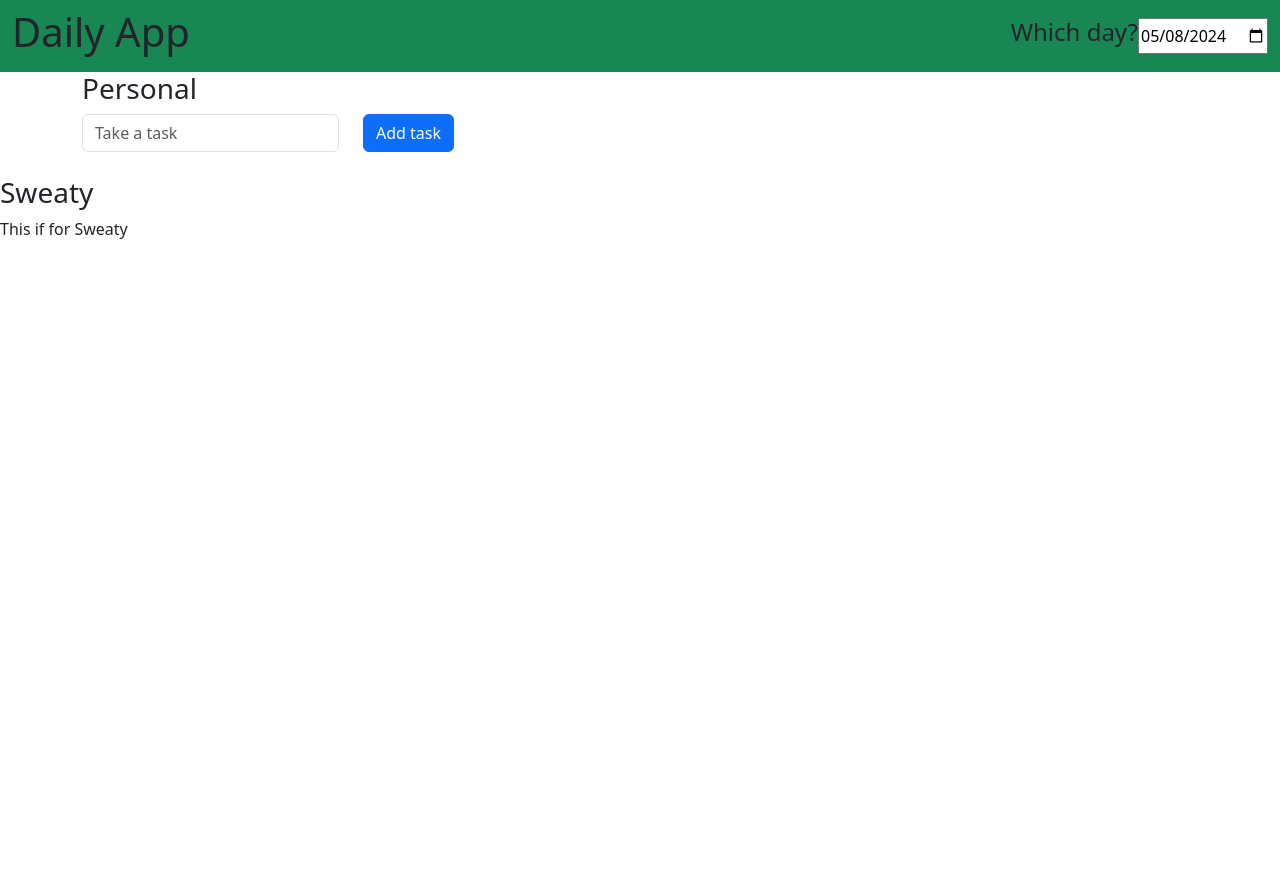
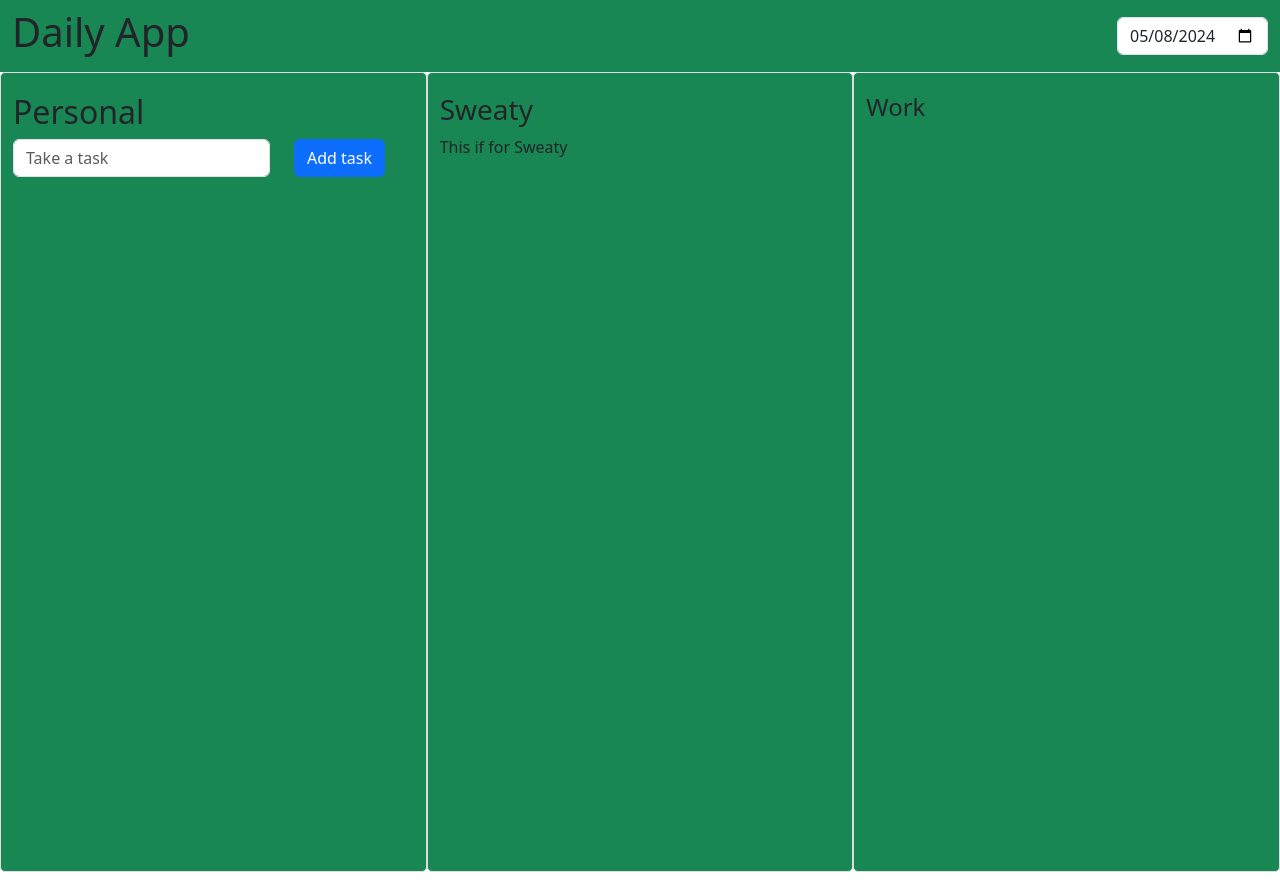
Before and after one commit to aneeshmunnam/daily-activity, a React (Create React App) app: page / in a window 1280 px wide. Before the commit the page ends 800 px from the top, so only its background shows below. Built offline with nearby package versions, Linux system fonts and the light colour scheme.

Commit message:
add work component and divide page into 3 grids

```diff
--- a/src/App.css
+++ b/src/App.css
@@ -8,11 +8,27 @@
   margin: 0 10px; /* Adjust this margin as needed */
 }
 
-/* body {
-  margin: 0;
-  padding: 0;
-  display: flex;
-  justify-content: center;
-  align-items: flex-start;
+.column {
+  background-color: #198754;
+  padding: 20px;
+  border: 1px solid #ddd;
+  border-radius: 5px;
+  margin-bottom: 20px;
   height: 100vh;
-} */
+}
+
+.responsive-three-column-grid {
+  display:block;
+}
+
+.responsive-three-column-grid > * {
+  padding:1rem;
+}
+
+@media (min-width:768px) {
+  .responsive-three-column-grid {
+      display: grid;
+      grid-auto-rows: 1fr;
+      grid-template-columns: 1fr 1fr 1fr;
+  }
+}
--- a/src/App.js
+++ b/src/App.js
@@ -3,6 +3,7 @@ import './App.css';
 import Header from './components/Header';
 import Personal from './components/Personal';
 import Sweat from './components/Sweat';
+import Work from './components/Work';
 
 function App() {
 
@@ -15,8 +16,19 @@ function App() {
   return (
     <div>
         <Header onDateChange={handleDateChange} />
-        <Personal selectedDate={selectedDate}/>
-        <Sweat />
+        <div className="container-fluid">
+          <div className='row'>
+            <div className='col-sm column'>
+              <Personal selectedDate={selectedDate}/>
+            </div>
+            <div className='col-sm column'>
+              <Sweat />
+            </div>
+            <div className='col-sm column'>
+              <Work />
+            </div>
+          </div>
+        </div>
     </div>
   );
 }
--- a/src/common/TaskList.js
+++ b/src/common/TaskList.js
@@ -49,7 +49,7 @@ function Task({task, onEdit, onHandle, index, onDelete}) {
     } else {
         editTask = (
             <>
-                <div className="col-1" key={index}>
+                <div className="col-3" key={index}>
                     <label key={index}>{task.task}</label>
                 </div>
                 <div className="col-auto" key={index + 1}>
--- a/src/components/Header.js
+++ b/src/components/Header.js
@@ -24,8 +24,8 @@ export default function Header({onDateChange}) {
                     </button>
                     <h1>Daily App</h1>
                     <div className="d-flex">
-                        <h4>Which day?</h4>
                         <input type="date" value={date}
+                        className="form-control"
                         max={tommorowDate}
                         onChange={handleDateChange}/>
                     </div>
--- a/src/components/Personal.js
+++ b/src/components/Personal.js
@@ -64,8 +64,8 @@ export default function Personal({selectedDate}) {
     }
 
     return (
-        <div className="container">
-            <h3 key="header">Personal</h3>
+        <div>
+            <h2 key="header">Personal</h2>
             <TaskList tasks={personalTasks}
                     handleStatus={handlePersonalStatus}
                     handleDeleteTask={handleDeletePersonalTask}
--- /dev/null
+++ b/src/components/Work.js
@@ -0,0 +1,5 @@
+export default function Work() {
+    return (
+        <h4>Work</h4>
+    );
+}
```
